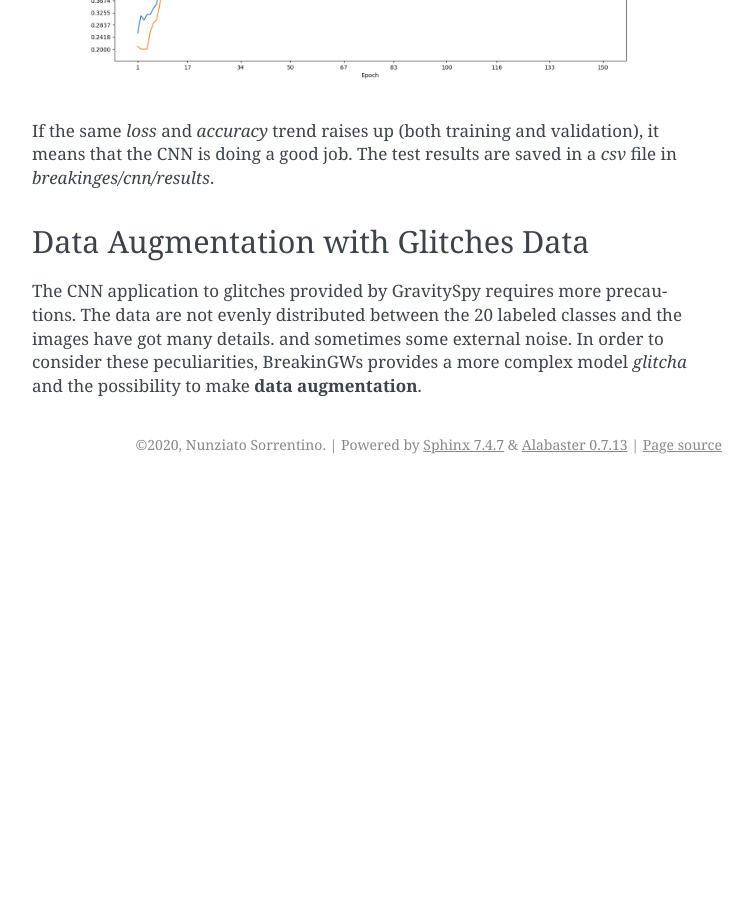
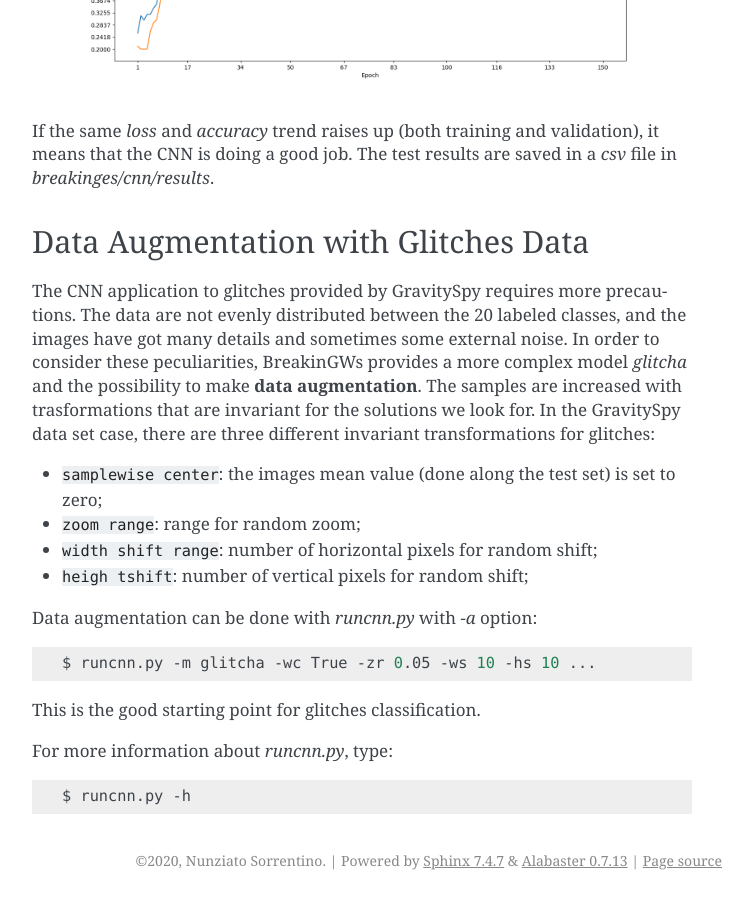
Before and after one commit to nunziosorrentino/breakingws, a Sphinx documentation site: the page built from docs/source/howtouse.rst, in a window 1280 px wide and 900 px high, scrolled down 1406 px. Shown: the whole window, without its empty margins (388-1141 px from the left). Built offline with Sphinx 7.4.7, drawn with Linux system fonts in a browser that asks for light colours; before the commit the page ends 1890 px from its top, so only the background shows below that.

Commit message:
Final documentation

```diff
--- a/docs/source/howtouse.rst
+++ b/docs/source/howtouse.rst
@@ -59,6 +59,28 @@ Data Augmentation with Glitches Data
 
 The CNN application to glitches provided by GravitySpy requires more
 precautions. The data are not evenly distributed between the 20 labeled
-classes and the images have got many details. and sometimes some external
+classes, and the images have got many details and sometimes some external
 noise. In order to consider these peculiarities, BreakinGWs provides a more
 complex model *glitcha* and the possibility to make **data augmentation**.
+The samples are increased with trasformations that are invariant for the
+solutions we look for. In the GravitySpy data set case,
+there are three different invariant transformations for glitches:
+
+* ``samplewise center``: the images mean value (done along the test set) is set to zero;
+* ``zoom range``: range for random zoom;
+* ``width shift range``: number of horizontal pixels for random shift;
+* ``heigh tshift``: number of vertical pixels for random shift;
+
+Data augmentation can be done with *runcnn.py* with *-a* option:
+
+.. code-block:: bash
+
+    $ runcnn.py -m glitcha -wc True -zr 0.05 -ws 10 -hs 10 ...
+
+This is the good starting point for  glitches classification.
+
+For more information about *runcnn.py*, type:
+
+.. code-block:: bash
+
+    $ runcnn.py -h
```
Also changed, not shown: 1 other file.
